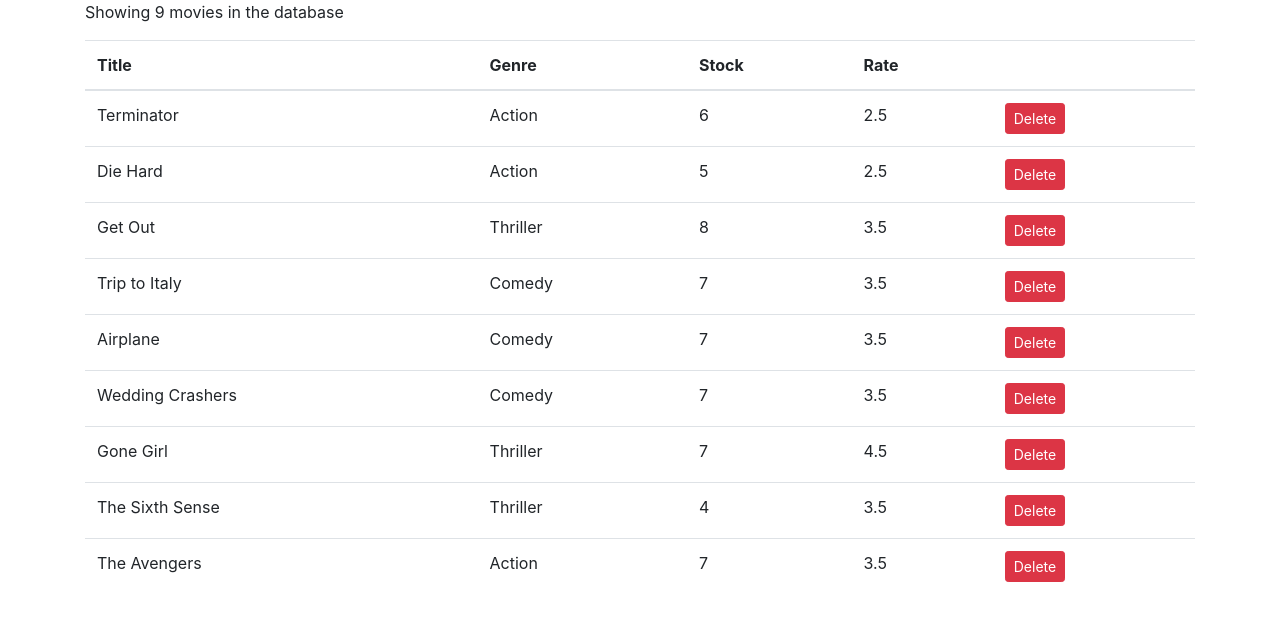
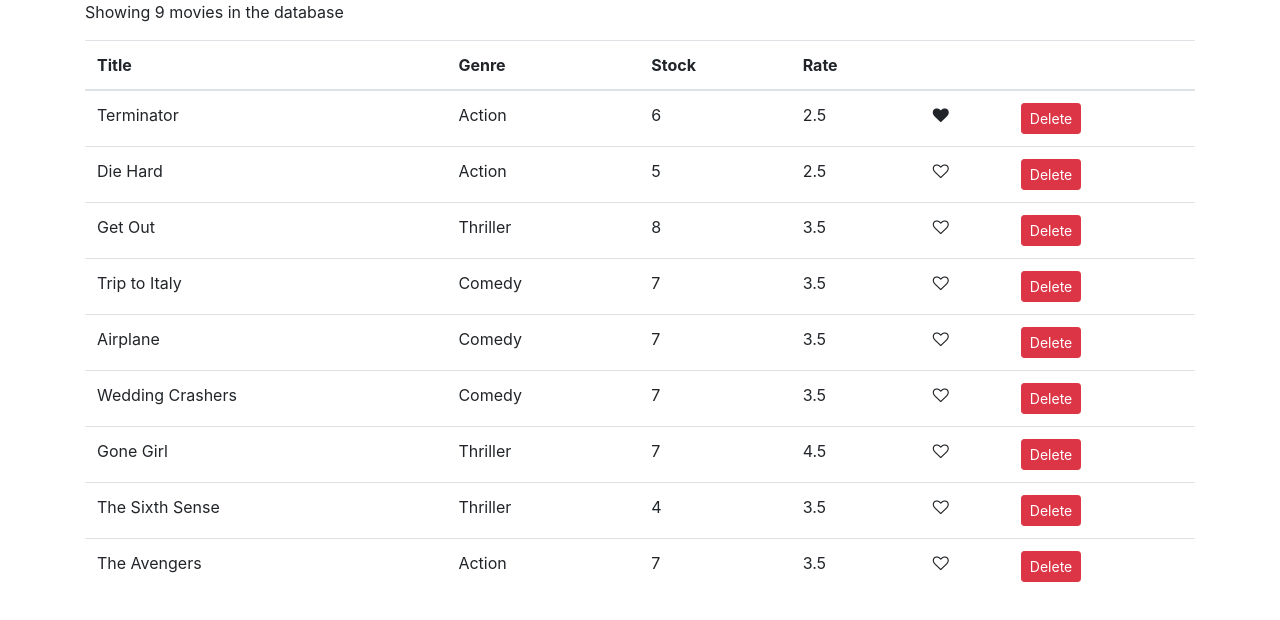
Before and after one commit to chami98/Video-Rental-Web-App, a React (Create React App) app: page / in a window 1280 px wide. Shown: the top 620 px of the page. Built offline with nearby package versions, Linux system fonts and the light colour scheme.

Commit message:
completed like component by creating relevent function for like

```diff
--- a/src/components/common/like.jsx
+++ b/src/components/common/like.jsx
@@ -1,11 +1,18 @@
-import React, { Component } from 'react'
-class Like extends Component {
-    state = {  }
-    render() {
-        return (
-            <i class="fa fa-heart-o" aria-hidden="true"></i>
-          );
-    }
-}
+import React, { Component } from "react";
+
+const Like = (props) => {
+  let classes = "fa fa-heart";
+  if (!props.liked) {
+    classes += "-o";
+  }
+  return (
+    <i
+      className={classes}
+      aria-hidden="true"
+      onClick={props.onClick}
+      style={{ cursor: "pointer" }}
+    ></i>
+  );
+};
 
 export default Like;
--- a/src/components/movies.jsx
+++ b/src/components/movies.jsx
@@ -1,15 +1,25 @@
 import React, { Component } from "react";
 import { getMovies } from "../services/fakeMovieService";
+import Like from "./common/like";
 
 class Movies extends Component {
   state = {
     movies: getMovies(),
   };
 
-  handleDelete(movie) {
+  handleDelete = (movie) => {
     const movies = this.state.movies.filter((m) => m._id !== movie._id);
     this.setState({ movies: movies });
-  }
+  };
+
+  handleLike = (movie) => {
+    const movies = [...this.state.movies];
+    const index = movies.indexOf(movie);
+    movies[index] = { ...movies[index] };
+    movies[index].liked = !movies[index].liked;
+
+    this.setState({ movies });
+  };
 
   render() {
     const { length: count } = this.state.movies;
@@ -26,6 +36,7 @@
               <th>Stock</th>
               <th>Rate</th>
               <th></th>
+              <th></th>
             </tr>
           </thead>
           <tbody>
@@ -35,6 +46,12 @@
                 <td>{movie.genre.name}</td>
                 <td>{movie.numberInStock}</td>
                 <td>{movie.dailyRentalRate}</td>
+                <td>
+                  <Like
+                    liked={movie.liked}
+                    onClick={() => this.handleLike(movie)}
+                  />
+                </td>
                 <td>
                   <button
                     onClick={() => this.handleDelete(movie)}
--- a/src/services/fakeMovieService.js
+++ b/src/services/fakeMovieService.js
@@ -8,6 +8,7 @@
     numberInStock: 6,
     dailyRentalRate: 2.5,
     publishDate: "2018-01-03T19:04:28.809Z",
+    liked:true
   },
   {
     _id: "5b21ca3eeb7f6fbccd471816",
```
